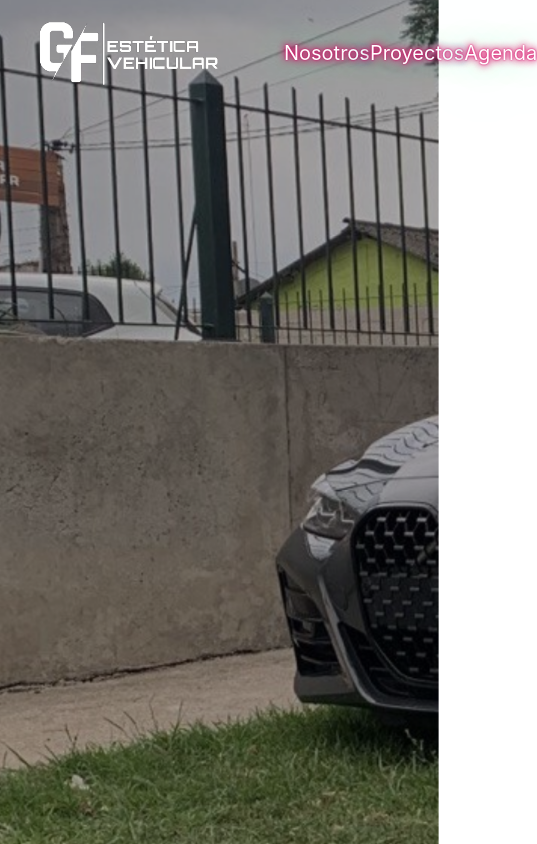
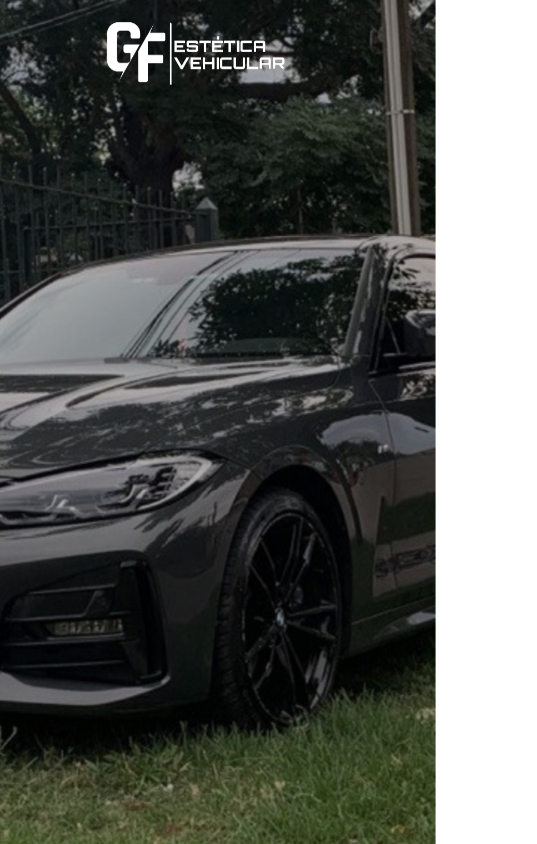
Before and after one commit to germanalvarez15/gf-estetica-vehicular, a React (Create React App) app: page / in a window 390 px wide. Shown: the top 844 px of the page, 537 px wide, since content can reach past the window. Built offline with nearby package versions, Linux system fonts and the light colour scheme.

Commit message:
fix some responsive things in navbar

```diff
--- a/src/styles/components/app.scss
+++ b/src/styles/components/app.scss
@@ -12,6 +12,7 @@ body{
     bottom: 0;
     background: url('../../assets/mainbg.jpg') 0 0 no-repeat;
     background-size: cover;
+    background-position: center;
     -webkit-transform: translate3d(0,0,0);
     transform: translate3d(0,0,0);
     -webkit-backface-visibility: hidden;
@@ -21,8 +22,8 @@ body{
 }
 
 .kenburns-top {
-	-webkit-animation: kenburns-top 5s ease-out both;
-	        animation: kenburns-top 5s ease-out both;
+	-webkit-animation: kenburns-top 10s ease-out both;
+	        animation: kenburns-top 10s ease-out both;
 }
 
 /**
--- a/src/styles/components/navbar.scss
+++ b/src/styles/components/navbar.scss
@@ -49,3 +49,8 @@
         0 0 102px #0fa,
         0 0 151px #0fa;
   }
+  @media only screen and (max-width: 768px) {
+    .links{
+        display: none !important;
+    }
+  }
```
